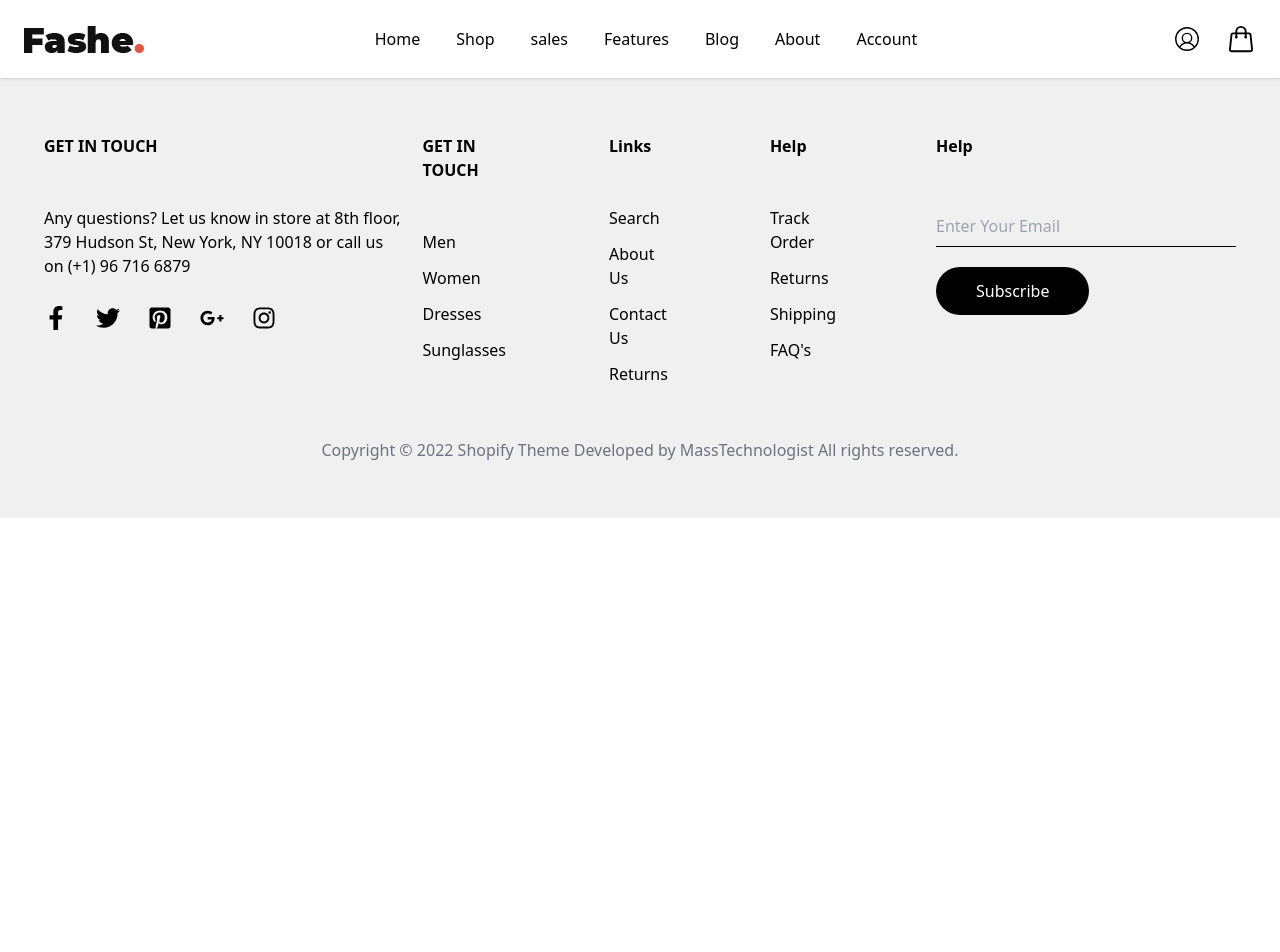
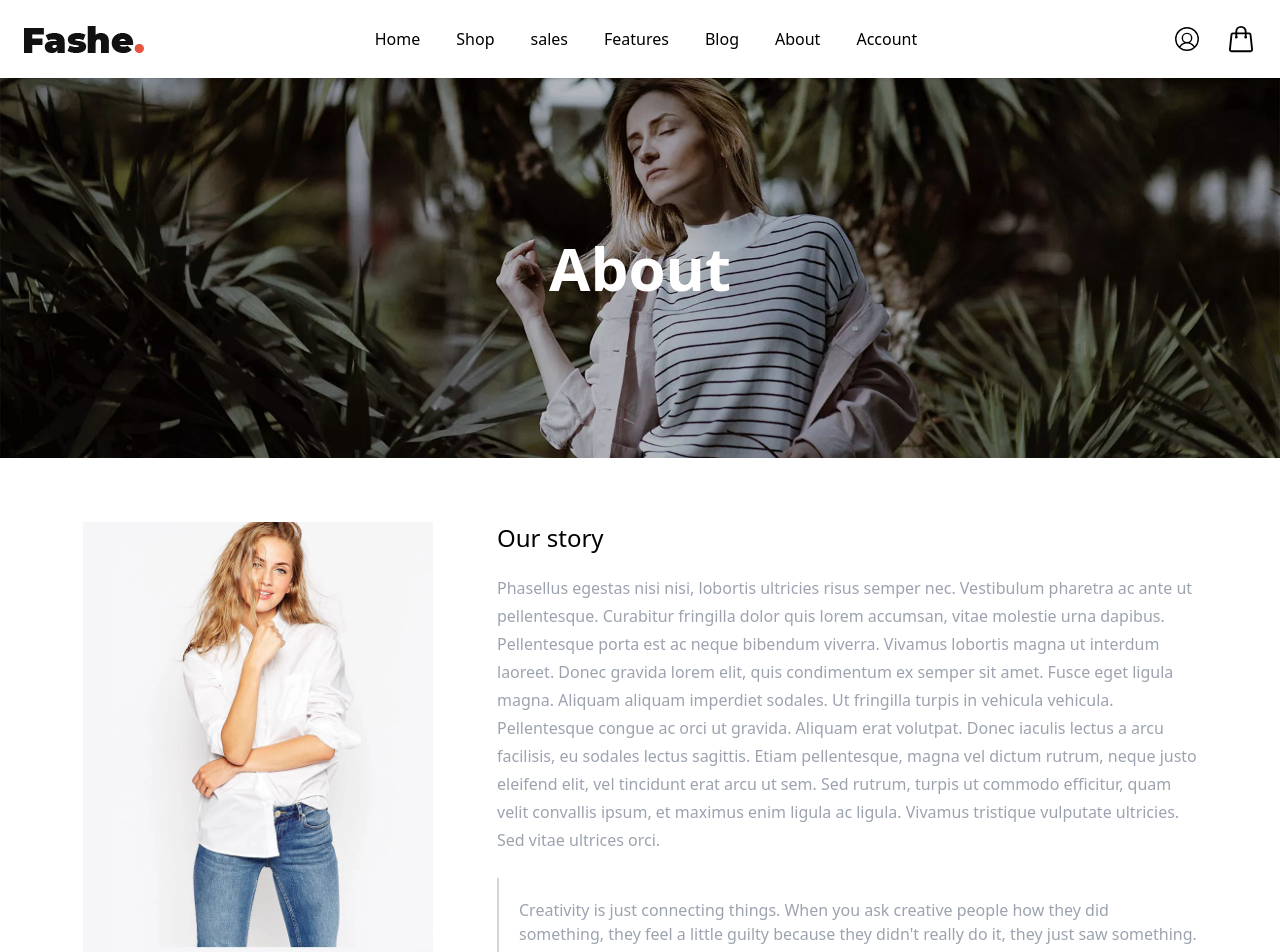
Before and after one commit to Adamelbouchiri/react-final-project-adam-el-bouchiri, a React (Create React App) app: page /about in a window 1280 px wide. Shown: the top 952 px of the page. Before the commit the page ends 800 px from the top, so only its background shows below. Built offline with nearby package versions, Linux system fonts and the light colour scheme.

Commit message:
adding-about-page

```diff
--- a/src/App.jsx
+++ b/src/App.jsx
@@ -3,6 +3,7 @@ import { NavBar } from "./layouts/navBar";
 import { HomePage } from "./pages/home/homePage";
 import { Footer } from "./layouts/footer";
 import { Blog } from "./pages/blog/blog";
+import { About } from "./pages/about/about";
 import "./index.css";
 import "swiper/css";
 
@@ -13,6 +14,7 @@ function App() {
       <Routes>
         <Route path="/" element={<HomePage />} />
         <Route path="/blog" element={<Blog />} />
+        <Route path="/about" element={<About />} />
       </Routes>
       <Footer/>
     </>
--- a/src/layouts/navBar.jsx
+++ b/src/layouts/navBar.jsx
@@ -27,8 +27,18 @@ export const NavBar = () => {
         >
           Blog
         </li>
-        <li className="hover:text-red-500 cursor-pointer">About</li>
-        <li className="hover:text-red-500 cursor-pointer">Account</li>
+        <li
+          onClick={() => navigate("/about")}
+          className="hover:text-red-500 cursor-pointer"
+        >
+          About
+        </li>
+        <li
+          onClick={() => navigate("/account")}
+          className="hover:text-red-500 cursor-pointer"
+        >
+          Account
+        </li>
       </ul>
       <div className="flex ps-6 items-center gap-6">
         <span className="text-3xl cursor-pointer">
--- /dev/null
+++ b/src/pages/about/about.jsx
@@ -0,0 +1,44 @@
+import React from "react";
+import { Images } from "../../constant";
+
+export const About = () => {
+  return (
+    <div>
+      <div className="relative">
+        <img src={Images.carousel3} alt="" />
+        <h1 className="absolute text-6xl text-white font-bold top-2/4 left-2/4 translate-x-[-50%] translate-y-[-50%]">
+          About
+        </h1>
+      </div>
+
+      <div className="flex p-16 gap-16 justify-center">
+        <img className="w-[350px]" src={Images.carouselImg2} alt="" />
+        <div className="w-[700px]">
+          <h1 className="text-2xl pb-5">Our story</h1>
+          <p className="leading-7 text-gray-400 pb-6">
+            Phasellus egestas nisi nisi, lobortis ultricies risus semper nec.
+            Vestibulum pharetra ac ante ut pellentesque. Curabitur fringilla
+            dolor quis lorem accumsan, vitae molestie urna dapibus. Pellentesque
+            porta est ac neque bibendum viverra. Vivamus lobortis magna ut
+            interdum laoreet. Donec gravida lorem elit, quis condimentum ex
+            semper sit amet. Fusce eget ligula magna. Aliquam aliquam imperdiet
+            sodales. Ut fringilla turpis in vehicula vehicula. Pellentesque
+            congue ac orci ut gravida. Aliquam erat volutpat. Donec iaculis
+            lectus a arcu facilisis, eu sodales lectus sagittis. Etiam
+            pellentesque, magna vel dictum rutrum, neque justo eleifend elit,
+            vel tincidunt erat arcu ut sem. Sed rutrum, turpis ut commodo
+            efficitur, quam velit convallis ipsum, et maximus enim ligula ac
+            ligula. Vivamus tristique vulputate ultricies. Sed vitae ultrices
+            orci.
+          </p>
+          <p className="ps-5 py-5 border-s-2 border-gray-300 text-gray-400">
+            Creativity is just connecting things. When you ask creative people
+            how they did something, they feel a little guilty because they
+            didn't really do it, they just saw something. It seemed obvious to
+            them after a while.
+          </p>
+        </div>
+      </div>
+    </div>
+  );
+};
```
